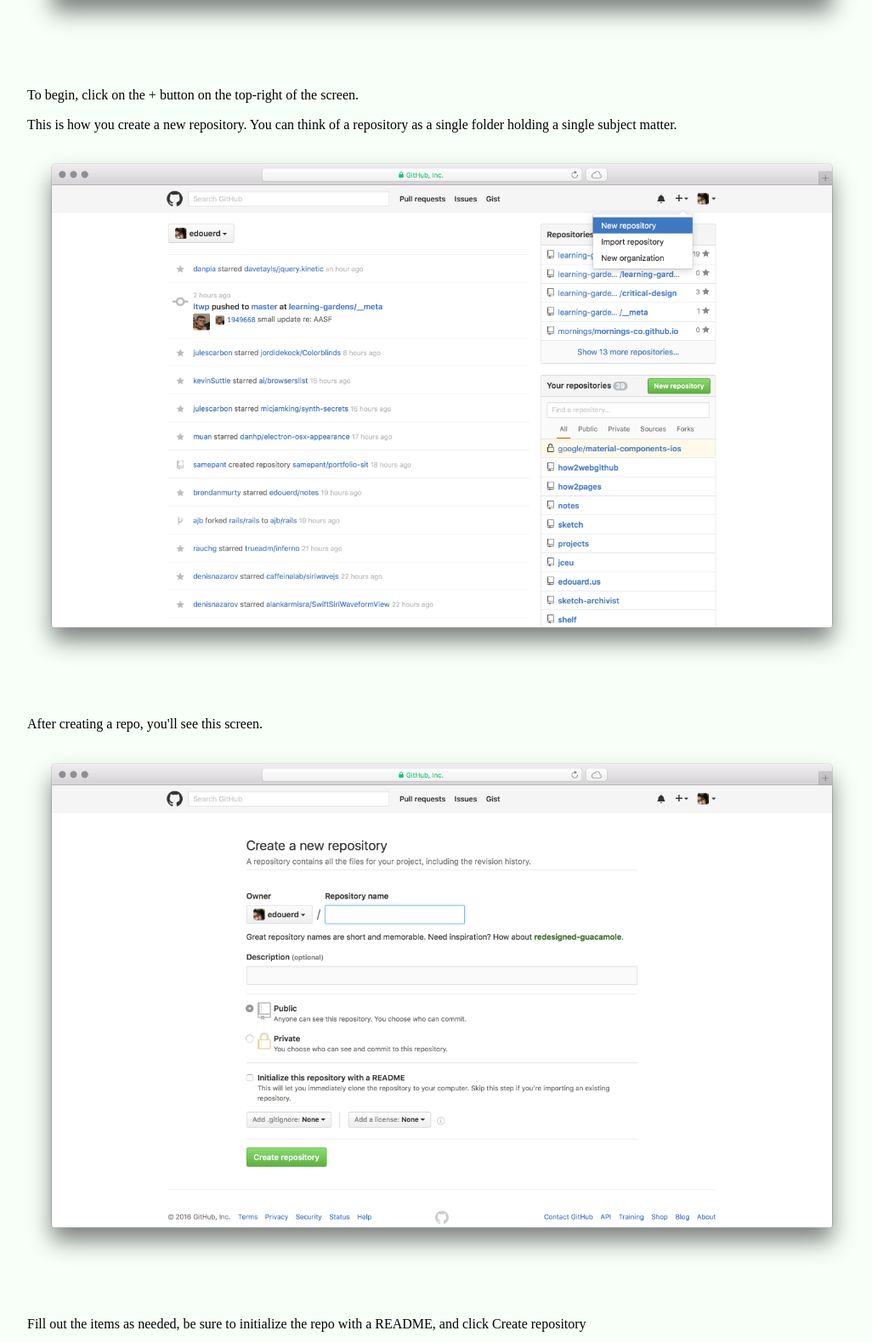
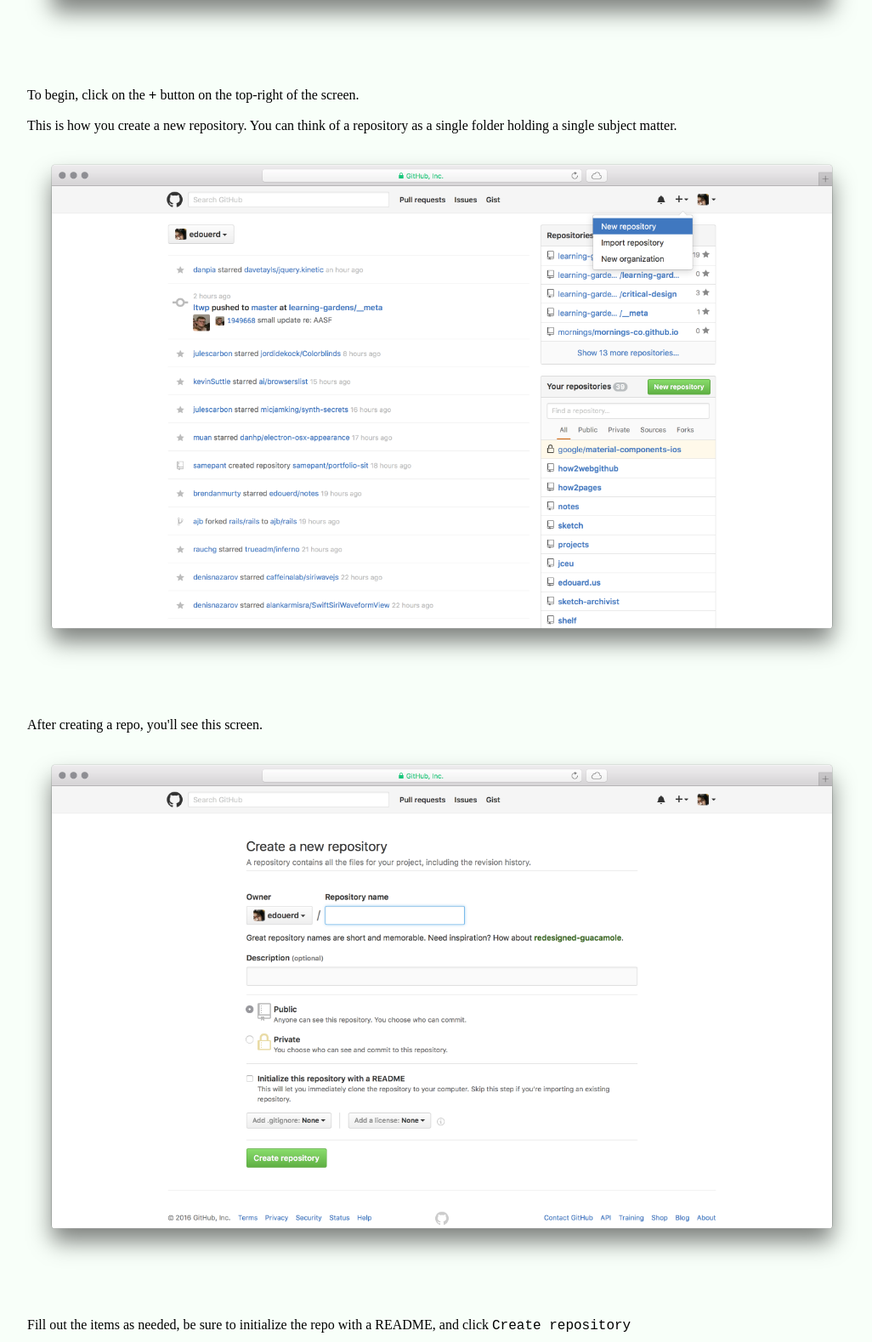
Before and after one commit to edouerd/how2webgithub, a plain HTML site: page index.html in a window 1280 px wide. Shown: the part 781-2360 px from the top of the page at 85% size, without its empty margins (120-1146 px from the left). Drawn offline with nearby package versions, Linux system fonts and the light colour scheme.

Commit message:
+ fixes to padding and keyboard markup

```diff
--- a/index.html
+++ b/index.html
@@ -11,19 +11,19 @@
       <p class="pl2">How do you begin contributing to Learning Gardens?</p>
       <img class="pb4" src="img/1.png" class="w-100" alt="night sky over land">
 
-      <p class="pl2">To begin, click on the <kb>+</kb> button on the top-right of the screen.</p>
+      <p class="pl2">To begin, click on the <kbd>+</kbd> button on the top-right of the screen.</p>
       <p class="pl2">This is how you create a new repository. You can think of a repository as a single folder holding a single subject matter.</p>
       <img class="pb4" src="img/2.png" class="w-100" alt="night sky over land">
 
       <p class="pl2">After creating a repo, you'll see this screen.</p>
       <img class="pb4" src="img/3.png" class="w-100" alt="night sky over land">
 
-      <p class="pl2">Fill out the items as needed, be sure to initialize the repo with a README, and click <kb>Create repository</kb></p>
+      <p class="pl2">Fill out the items as needed, be sure to initialize the repo with a README, and click <kbd>Create repository</kbd></p>
       <img class="pb4" src="img/4.png" class="w-100" alt="night sky over land">
 
       <p class="pl2">You'll be taken to the 'home' of your repository, which displays any text files or folders are assets you've created within this space.</p>
       <p class="pl2">Note that any file named 'README.md/txt' automatically displays beneath the file/directory listing. <br> Typically, developers use a README.md to explain their repository, and how to work with the contents within, but for our purposes, a README.md can be used for explaining your learning group, linking to whatever you use for collaboration, and showing other how to contribute. <br> Read more about what might be good to include in your README.md <a href="#">here</a></p>
-      <p>Click <kbd>Create new file</kbd>, above the top of the directory, to create new textual files or folders(!)</p>
+      <p class="pl2">Click <kbd>Create new file</kbd>, above the top of the directory, to create new textual files or folders(!)</p>
       <img class="pb4" src="img/5.png" class="w-100" alt="night sky over land">
 
       <p class="pl2">Note the screen below: In the file name input, you can name a single file, or create files within directories by typing a word followed by a '/'. This can be undone by pressing backspace a bunch.</p>
```
